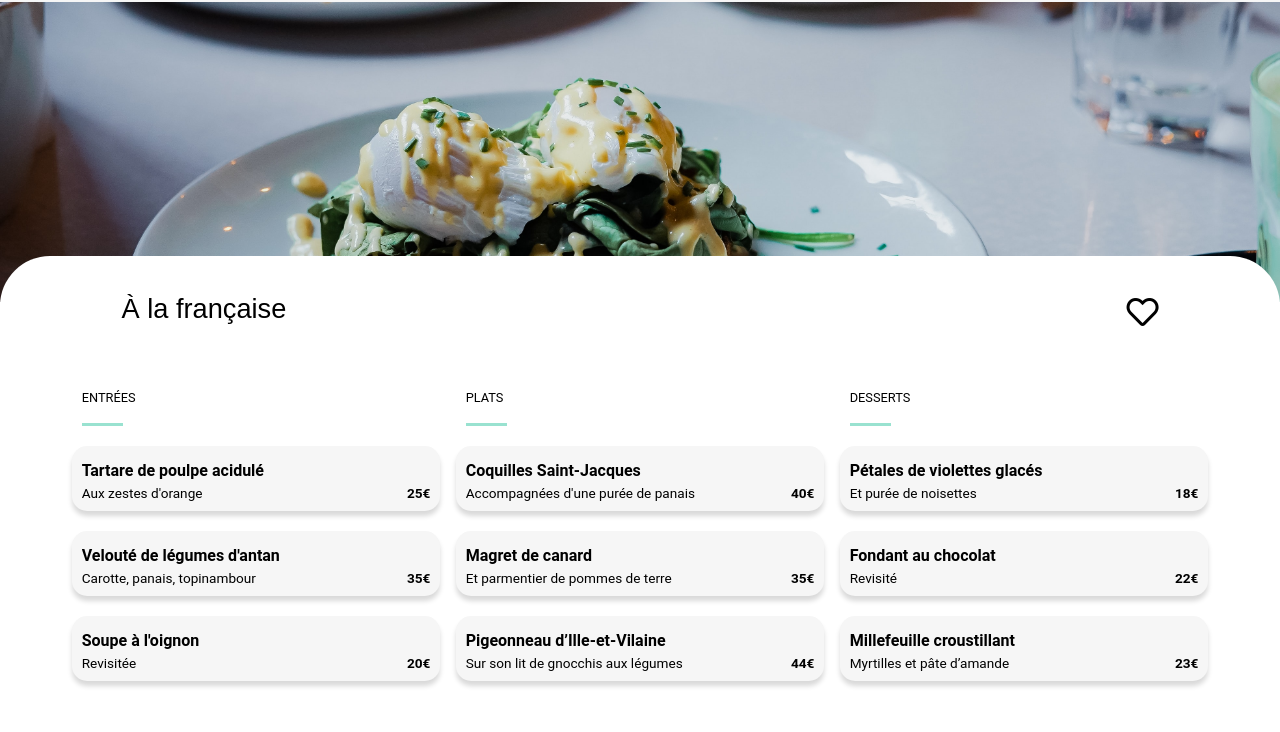
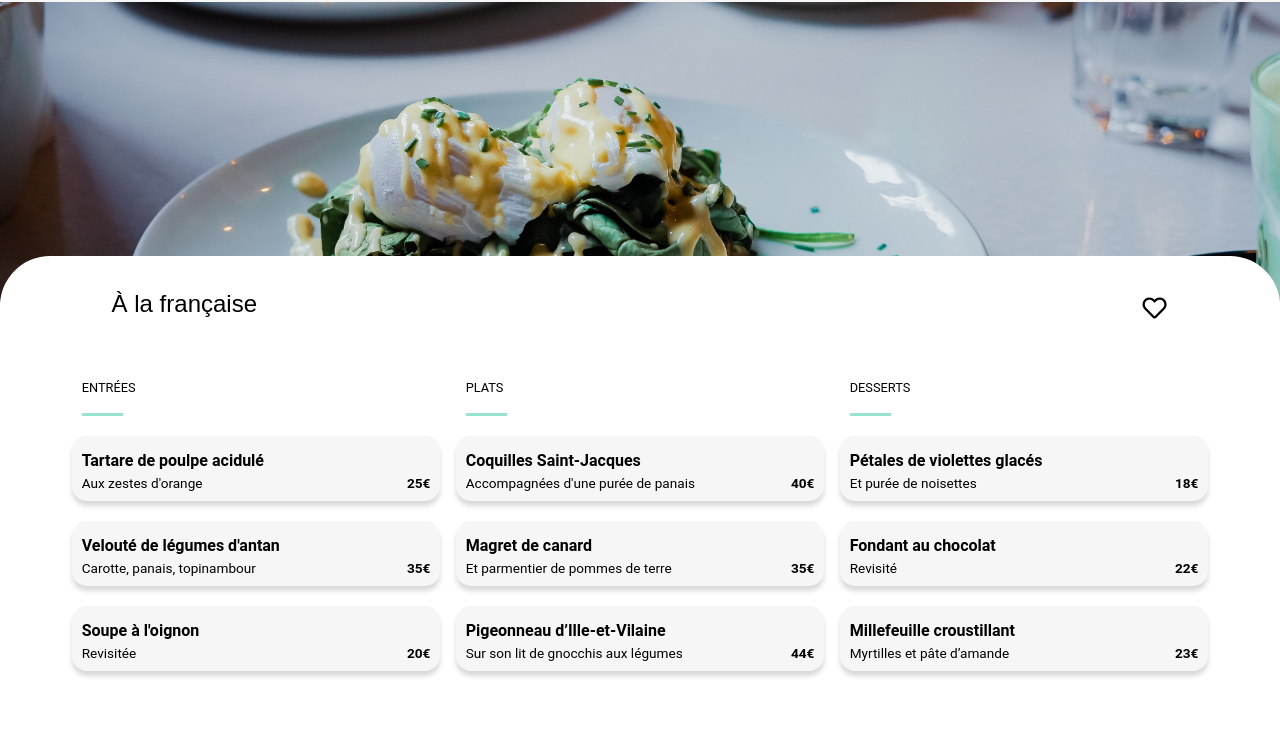
Before and after one commit to Saint-et/MeddySaint-etienne_3_03122021, a website: page html/menu_restaurants_3_(À_la_française).html in a window 1280 px wide. Shown: the part 68-800 px from the top of the page. Drawn offline with Linux system fonts and the light colour scheme; a web font is replaced by a local one.

Commit message:
amélioration sur la taille des caractères(menu)

```diff
--- a/sass/layout/_style_menu.scss
+++ b/sass/layout/_style_menu.scss
@@ -18,8 +18,9 @@
 }
 .title_menu {
   @include title_font-family;
-  font-size: 1.7em;
+  font-size: 1.5em;
   color: $text_page_color;
+  margin-left: -10px;
 }
 
 //heart//
@@ -29,13 +30,13 @@
 }
 .heart-empty {
   color: $text_page_color;
-  font-size: 2em;
+  font-size: 1.5em;
   transition: 1s;
   opacity: 1;
   margin-right: -32px;
 }
 .heart-full {
-  font-size: 2em;
+  font-size: 1.5em;
   transition: 1s;
   opacity: 0;
   background: -webkit-linear-gradient($primary, $secondary);
```
Also changed, not shown: css/style_menu_restaurant.css, 1 other file.
